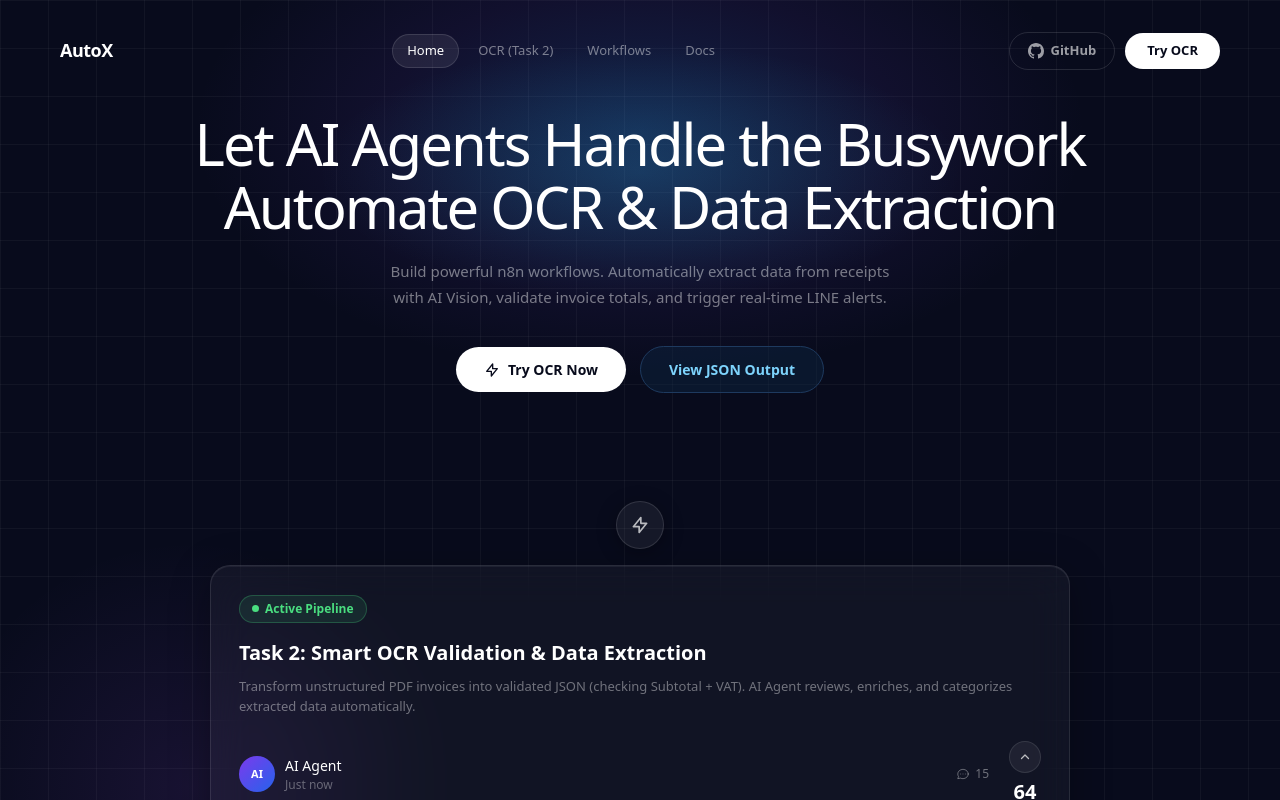
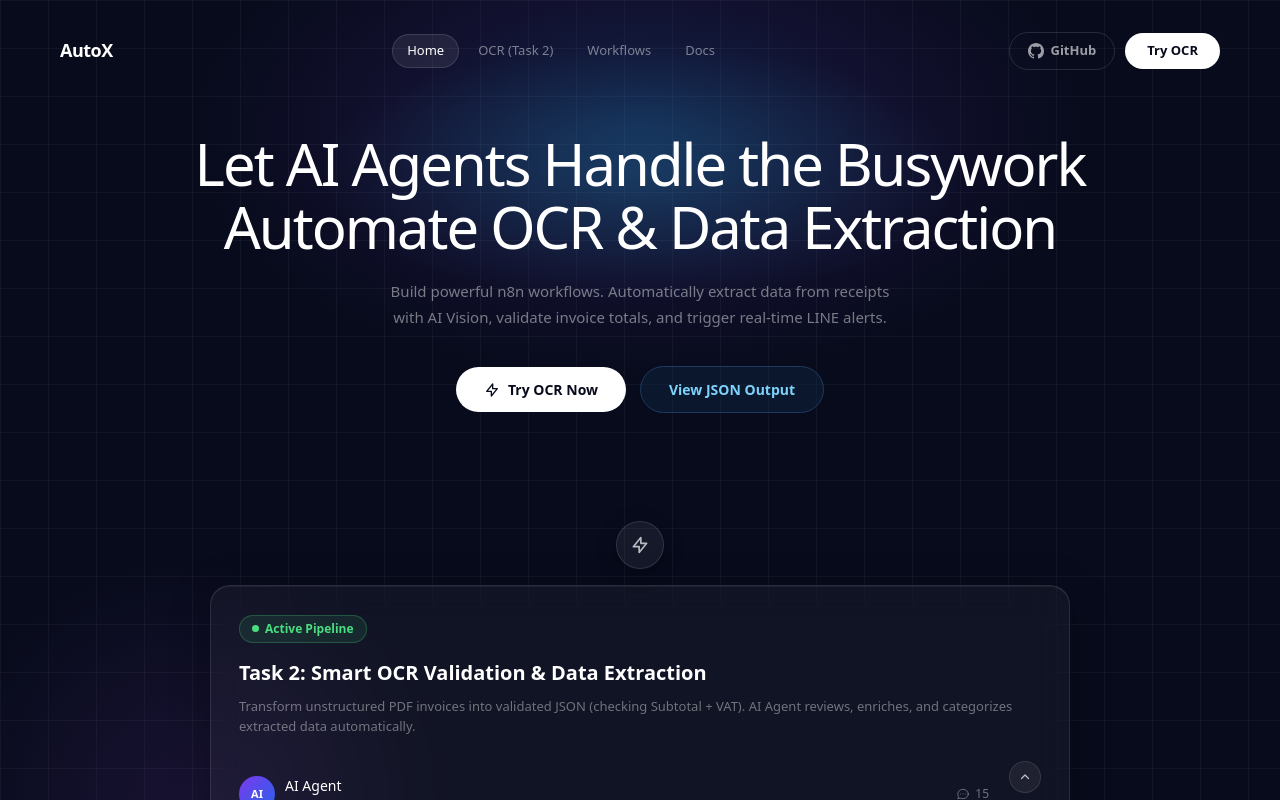
Before and after one commit to KanittaJHA/ai-automation-dashboard, a Next.js app: page / in a window 1280 px wide. Shown: the top 800 px of the page. Built offline with nearby package versions, Linux system fonts and the light colour scheme.

Commit message:
Adjust hero section padding

```diff
--- a/components/landing/HeroSection.tsx
+++ b/components/landing/HeroSection.tsx
@@ -9,6 +9,7 @@ export default function HeroSection() {
 		<section
 			style={{
 				textAlign: "center",
+				paddingTop: 20,
 				marginBottom: 60,
 				position: "relative",
 			}}
@@ -50,9 +51,9 @@ export default function HeroSection() {
 					margin: "0 auto 36px",
 				}}
 			>
-				Build powerful n8n workflows. Automatically extract data from
-				receipts with AI Vision, validate invoice totals, and trigger
-				real-time LINE alerts.
+				Build powerful n8n workflows. Automatically extract data from receipts
+				with AI Vision, validate invoice totals, and trigger real-time LINE
+				alerts.
 			</p>
 
 			<div
```
